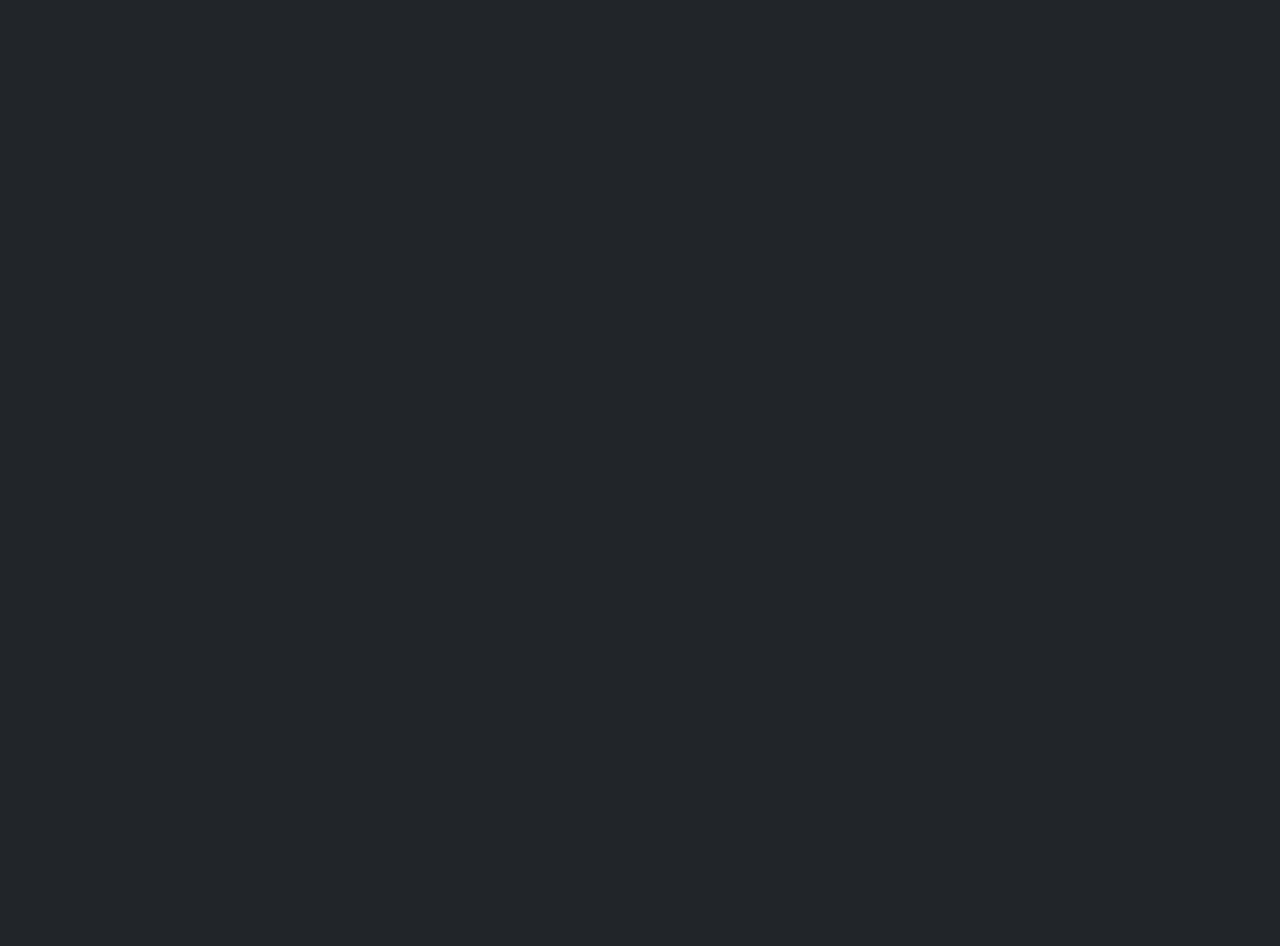
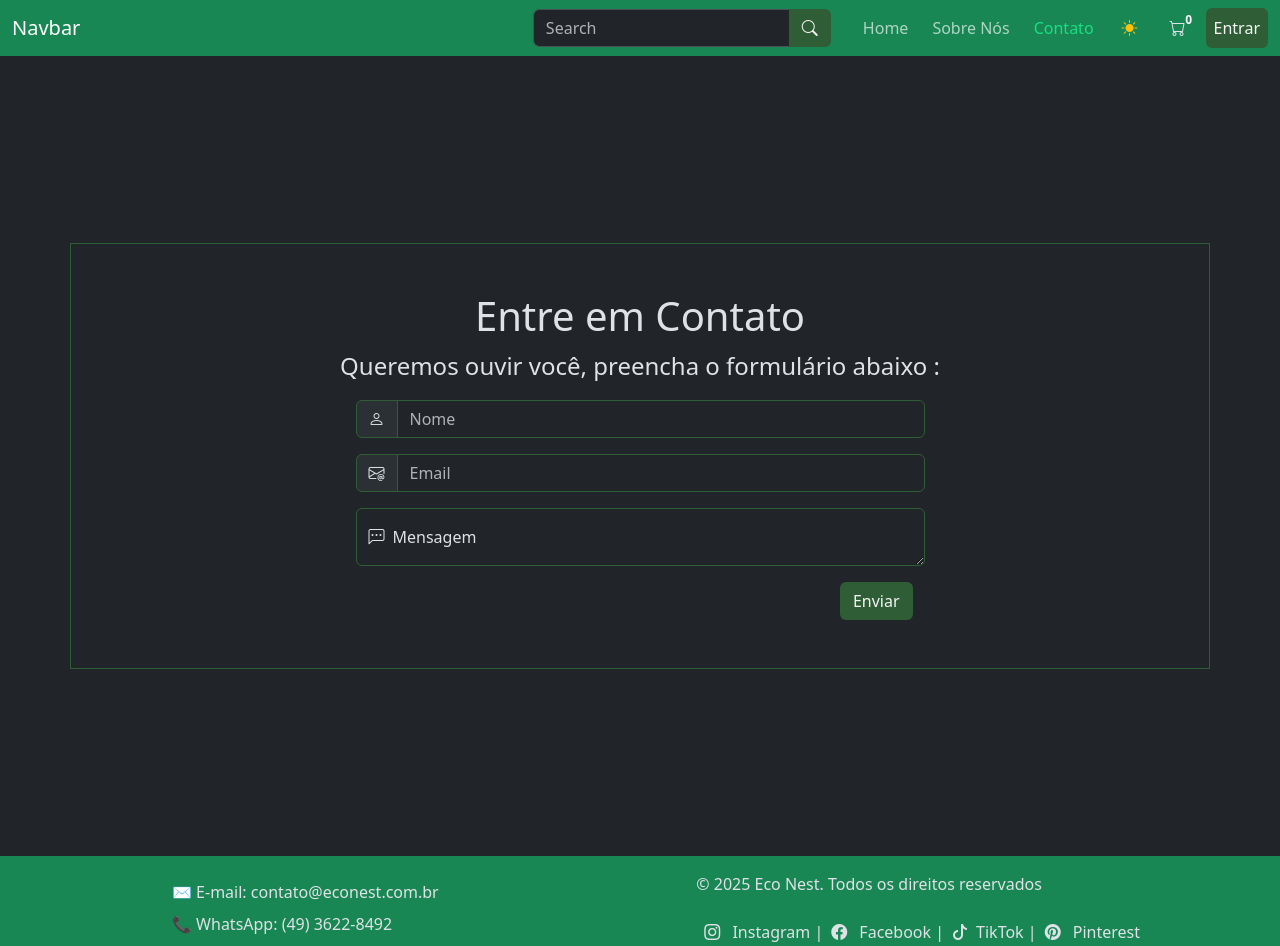
Before and after one commit to Econest-Ecologic/Front-end, a React (Vite) app in the folder Eco-nest/: page /contato in a window 1280 px wide. Before the commit this address had no page. Shown: the top 946 px of the page. Before the commit the page ends 800 px from the top, so only its background shows below. Built offline with nearby package versions, Linux system fonts and the light colour scheme.

Commit message:
feat:criação do elemento toast;criação da pag de contato

```diff
--- a/Eco-nest/index.html
+++ b/Eco-nest/index.html
@@ -1,13 +1,20 @@
-<!doctype html>
+<!DOCTYPE html>
 <html lang="pt-br" data-bs-theme="dark">
-
   <head>
     <meta charset="UTF-8" />
     <link rel="icon" type="image/svg+xml" href="/vite.svg" />
-  <link href="https://cdn.jsdelivr.net/npm/bootstrap@5.3.8/dist/css/bootstrap.min.css" rel="stylesheet"
-    integrity="sha384-sRIl4kxILFvY47J16cr9ZwB07vP4J8+LH7qKQnuqkuIAvNWLzeN8tE5YBujZqJLB" crossorigin="anonymous">
-  <link rel="stylesheet" href="https://cdn.jsdelivr.net/npm/bootstrap-icons@1.13.1/font/bootstrap-icons.min.css">
-  <link rel="stylesheet" href="./src/Color.css">
+    <link
+      href="https://cdn.jsdelivr.net/npm/bootstrap@5.3.8/dist/css/bootstrap.min.css"
+      rel="stylesheet"
+      integrity="sha384-sRIl4kxILFvY47J16cr9ZwB07vP4J8+LH7qKQnuqkuIAvNWLzeN8tE5YBujZqJLB"
+      crossorigin="anonymous"
+    />
+    <link
+      rel="stylesheet"
+      href="https://cdn.jsdelivr.net/npm/bootstrap-icons@1.13.1/font/bootstrap-icons.min.css"
+    />
+    <link rel="stylesheet" href="./src/Color.css" />
+    <link rel="stylesheet" href="./src/App.css" />
     <meta name="viewport" content="width=device-width, initial-scale=1.0" />
     <title>eco-nest</title>
   </head>
@@ -16,7 +23,9 @@
     <div id="root"></div>
     <script type="module" src="/src/main.jsx"></script>
   </body>
-
 </html>
-<script src="https://cdn.jsdelivr.net/npm/bootstrap@5.3.8/dist/js/bootstrap.bundle.min.js"
-  integrity="sha384-FKyoEForCGlyvwx9Hj09JcYn3nv7wiPVlz7YYwJrWVcXK/BmnVDxM+D2scQbITxI" crossorigin="anonymous"></script>
+<script
+  src="https://cdn.jsdelivr.net/npm/bootstrap@5.3.8/dist/js/bootstrap.bundle.min.js"
+  integrity="sha384-FKyoEForCGlyvwx9Hj09JcYn3nv7wiPVlz7YYwJrWVcXK/BmnVDxM+D2scQbITxI"
+  crossorigin="anonymous"
+></script>
--- a/Eco-nest/src/Color.css
+++ b/Eco-nest/src/Color.css
@@ -9,8 +9,9 @@
 }
 
 .eco-border {
-  border-color: var(--eco-verde);
+  border-color: var(--eco-verde) !important;
 }
+
 
 .input-border {
   border: 1px 1px 1px 0px;
@@ -18,6 +19,10 @@
 
 .span-border {
   border: 1px 0px 1px 1px;
+}
+
+.bg-eco {
+  background-color: var(--eco-verde);
 }
 
 .btn-eco {
--- a/Eco-nest/src/componente/Footer.jsx
+++ b/Eco-nest/src/componente/Footer.jsx
@@ -16,17 +16,17 @@ export default function Footer() {
         <p>© 2025 Eco Nest. Todos os direitos reservados</p>
         <div className="d-flex flex-row">
           <p>
-            <i class="bi bi-instagram"></i> Instagram |
+            <i class="bi bi-instagram mx-2"></i> Instagram |
           </p>
           <p>
-            <i class="bi bi-facebook"></i> Facebook |
+            <i class="bi bi-facebook mx-2"></i> Facebook |
           </p>
           <p>
-            <i class="bi bi-tiktok"></i>
+            <i class="bi bi-tiktok mx-2"></i>
             TikTok |
           </p>
           <p>
-            <i class="bi bi-pinterest"></i> Pinterest
+            <i class="bi bi-pinterest mx-2"></i> Pinterest
           </p>
         </div>
       </div>
--- a/Eco-nest/src/componente/InputOutline.jsx
+++ b/Eco-nest/src/componente/InputOutline.jsx
@@ -1,11 +1,22 @@
-import { useId } from "react"
-
-export default function InputOutline({type="text",placeholder,icon,inputValue="",inputFunction}) {
-    const id= useId()
-    return <>
-        <div className="mb-3 input-group">
-            <span className="input-group-text eco-border">{icon}</span>
-            <input type={type} placeholder={placeholder} className="form-control eco-border" value={inputValue} onChange={(e)=> inputFunction(e.target.value)}/>
-        </div>
+export default function InputOutline({
+  type = "text",
+  placeholder,
+  icon,
+  inputValue = "",
+  inputFunction,
+}) {
+  return (
+    <>
+      <div className="mb-3 input-group">
+        <span className="input-group-text eco-border">{icon}</span>
+        <input
+          type={type}
+          placeholder={placeholder}
+          className="form-control eco-border"
+          value={inputValue}
+          onChange={(e) => inputFunction(e.target.value)}
+        />
+      </div>
     </>
+  );
 }
--- a/Eco-nest/src/componente/Navbar.jsx
+++ b/Eco-nest/src/componente/Navbar.jsx
@@ -68,9 +68,9 @@ export function Navbar() {
               </NavLink>
             </li>
             <li className="nav-item">
-              <a className="nav-link" href="#">
+              <NavLink className="nav-link" to={"/contato"}>
                 Contato
-              </a>
+              </NavLink>
             </li>
             <li className="nav-item">
               <button
--- /dev/null
+++ b/Eco-nest/src/componente/Toast.jsx
@@ -0,0 +1,26 @@
+export default function Toast({ msg, icon }) {
+  return (
+    <>
+      <div
+        class="toast align-items-center bg-success text-white bottom-0 end-0 position-fixed mb-3 me-3"
+        role="alert"
+        aria-live="assertive"
+        aria-atomic="true"
+        id="toast"
+      >
+        <div class="d-flex">
+          <div class="toast-body">
+            {msg}
+            {icon}
+          </div>
+          <button
+            type="button"
+            class="btn-close me-2 m-auto"
+            data-bs-dismiss="toast"
+            aria-label="Close"
+          ></button>
+        </div>
+      </div>
+    </>
+  );
+}
--- /dev/null
+++ b/Eco-nest/src/componente/bodyPages/Contato.jsx
@@ -0,0 +1,69 @@
+/* global bootstrap */
+import { Navbar } from "../Navbar";
+import InputOutline from "../InputOutline";
+import { useState } from "react";
+import Footer from "../Footer";
+import Toast from "../Toast";
+export default function Contato() {
+  const [nome, setNome] = useState();
+  const [email, setEmail] = useState();
+
+  const mostrarToast = () => {
+    const toast = document.getElementById("toast");
+    const bsToast = new bootstrap.Toast(toast);
+    bsToast.show();
+  };
+  return (
+    <>
+      <header>
+        <Navbar />
+      </header>
+      <main className="container-fluid d-flex justify-content-center align-items-center h-75 overflow-hidden min-vh-100">
+        <div className="container d-flex justify-content-center align-items-center flex-column border eco-border py-5 px-0 ">
+          <h1 className="text-wrap">Entre em Contato</h1>
+          <p className="fs-4">
+            Queremos ouvir você, preencha o formulário abaixo :
+          </p>
+          <div className="w-50">
+            <InputOutline
+              placeholder={"Nome"}
+              icon={<i className="bi bi-person"></i>}
+              inputValue={nome}
+              inputFunction={setNome}
+            />
+
+            <InputOutline
+              type={"email"}
+              placeholder={"Email"}
+              icon={<i className="bi bi-envelope-at"></i>}
+              inputValue={email}
+              inputFunction={setEmail}
+            />
+            <div className="form-floating">
+              <textarea
+                className="form-control eco-border"
+                placeholder="Comentário"
+                id="floatingTextarea"
+              ></textarea>
+              <label htmlFor="floatingTextarea">
+                <i className="bi bi-chat-left-dots me-2"></i>
+                Mensagem
+              </label>
+            </div>
+            <div className="container-fluid d-flex justify-content-end mt-3">
+              <button className="btn btn-eco" onClick={mostrarToast}>
+                Enviar
+              </button>
+            </div>
+          </div>
+        </div>
+        <Toast
+          msg={"Mensagem enviada com sucesso"}
+          icon={<i class="bi bi-check-lg"></i>}
+        />
+      </main>
+
+      <Footer />
+    </>
+  );
+}
--- a/Eco-nest/src/main.jsx
+++ b/Eco-nest/src/main.jsx
@@ -4,6 +4,7 @@ import { BrowserRouter, Route, Routes } from "react-router-dom";
 import HomeUsuario from "./componente/bodyPages/HomeUsuario";
 import App from "./App";
 import SobreNos from "./componente/bodyPages/SobreNos";
+import Contato from "./componente/bodyPages/Contato";
 
 createRoot(document.getElementById("root")).render(
   <StrictMode>
@@ -12,6 +13,7 @@ createRoot(document.getElementById("root")).render(
         <Route path="/" element={<App />} />
         <Route path="/home" element={<HomeUsuario />} />
         <Route path="/sobre" element={<SobreNos />} />
+        <Route path="/contato" element={<Contato />} />
       </Routes>
     </BrowserRouter>
   </StrictMode>
```
Lines whose indentation alone changed are shown as unchanged.
